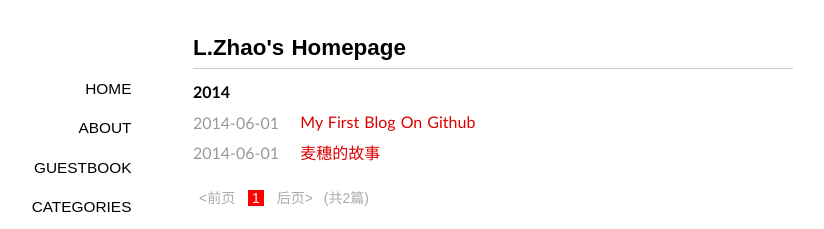
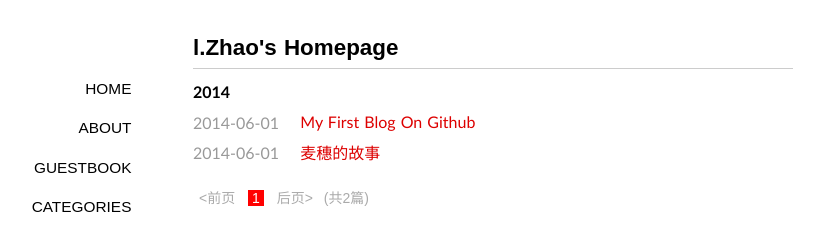
Before and after one commit to lincystar/lincystar.github.com, a Jekyll site: the page built from index.html, in a window 1280 px wide. Shown: the top 229 px of the page, without its empty margins (147-971 px from the left). Built offline with Jekyll 4.4.1, drawn with Linux system fonts in a browser that asks for light colours; some web fonts are replaced; Markdown is read by kramdown in place of the engine named in the settings; the list of posts is cut into pages by our own code; comment, search, counter and statistics services are not loaded.

```diff
--- a/index.html
+++ b/index.html
@@ -1,5 +1,5 @@
 ---
-title: L.Zhao's Homepage
+title: l.Zhao's Homepage
 layout: page
 ---
 
```
